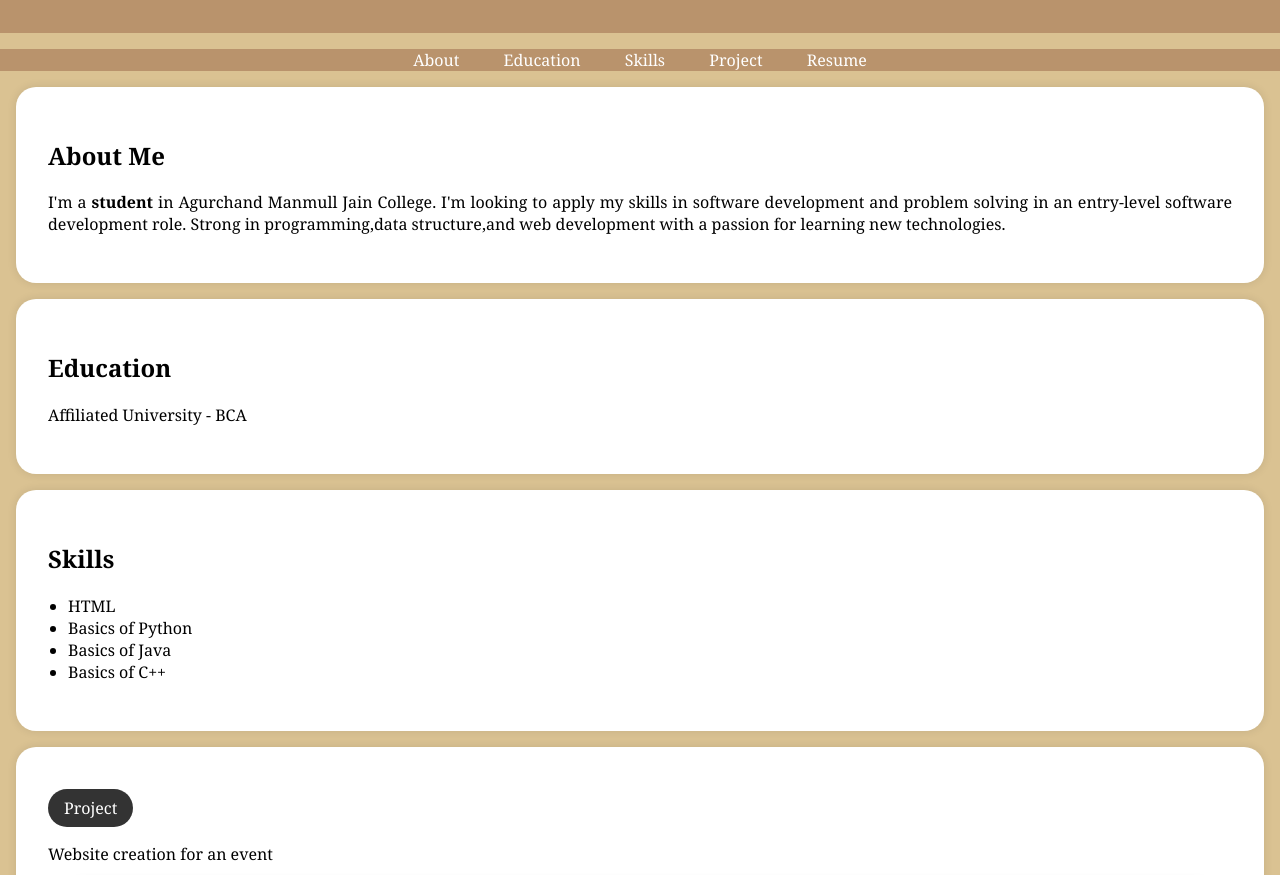
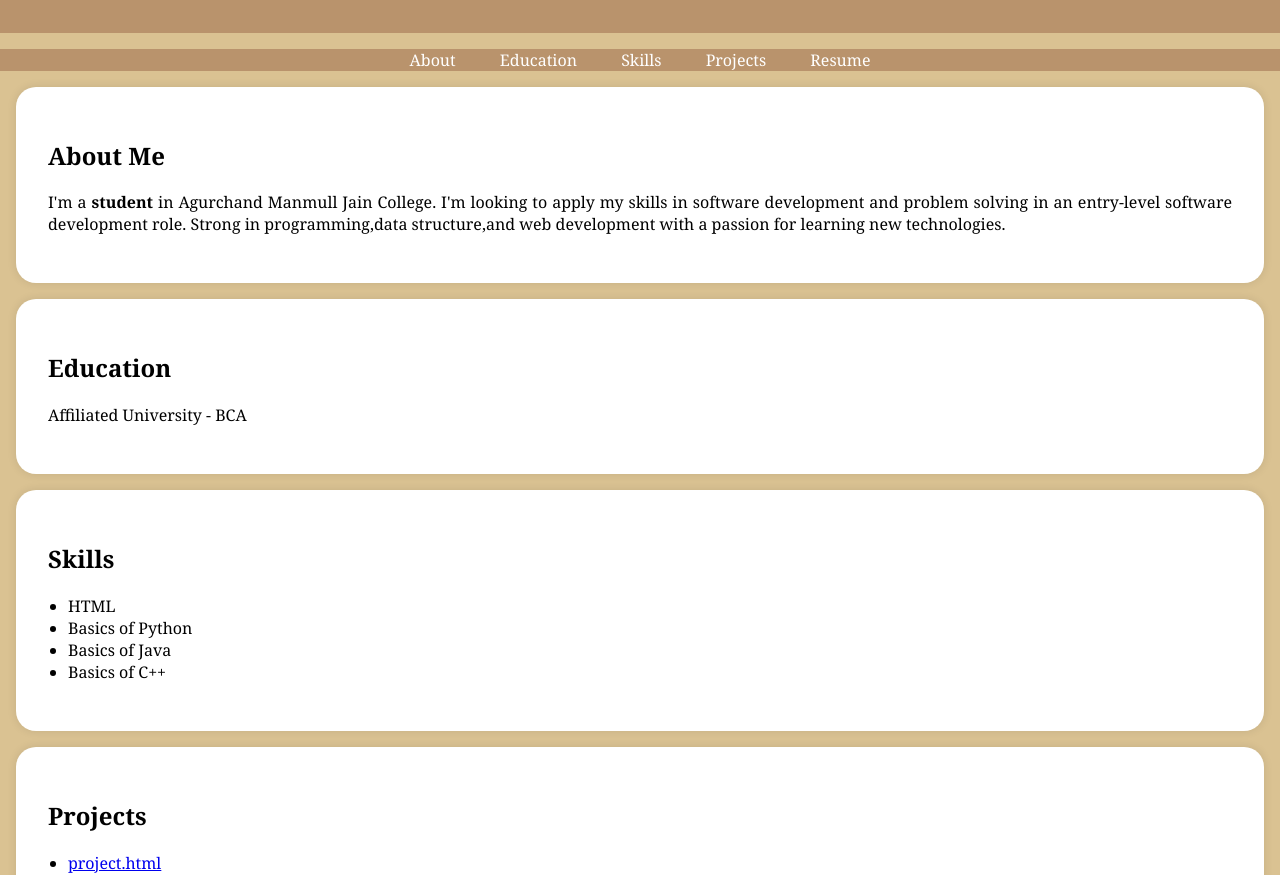
Before and after one commit to HrithikVigneshR/digital-portfolio, a plain HTML site: page index.html in a window 1280 px wide. Shown: the part 178-1053 px from the top of the page. Drawn offline with Linux system fonts and the light colour scheme.

Commit message:
Update index.html

```diff
--- a/index.html
+++ b/index.html
@@ -106,7 +106,7 @@
             <li><a href="#about">About</a></li>
             <li><a href="#education">Education</a></li>
             <li><a href="#skills">Skills</a></li>
-            <li><a href="#project">Project</a></li>
+            <li><a href="#projects">Projects</a></li>
             <li><a href="#resume">Resume</a></li>
 
         </ul>
@@ -142,10 +142,16 @@
     </section>
 
 
-<section id="projrct">
+<section id="projects">
         <div class="section-content">
-              <a href="project.html" target="_blank" class="download-button">Project</a>
-            <p> Website creation for an event </p>
+            <h2>Projects</h2>
+            <ul>
+                <li><a href="#">project.html</a></li>
+                <!-- Add more project links here -->
+            </ul>
+        </div>
+    </section>
+
 
 
 
```
